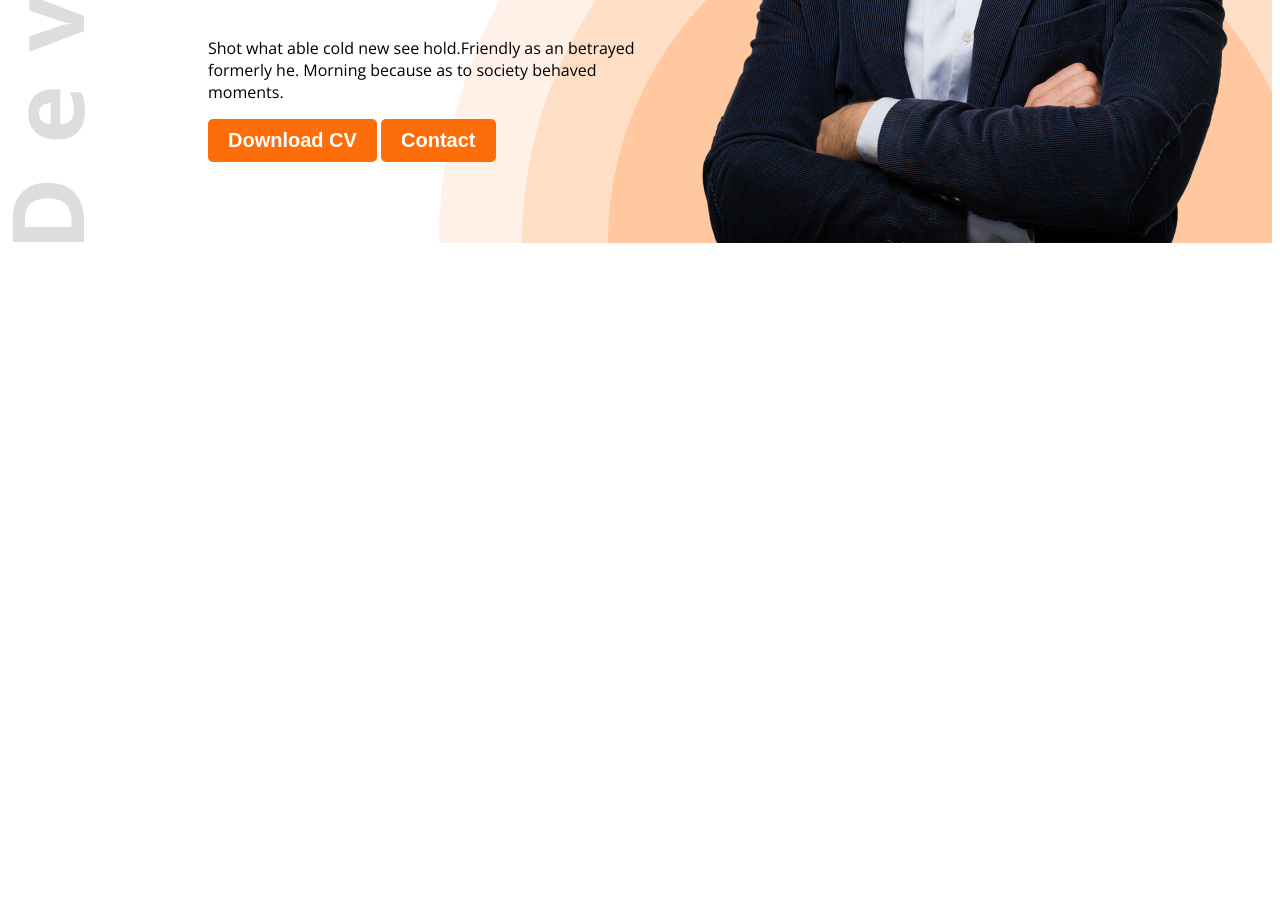
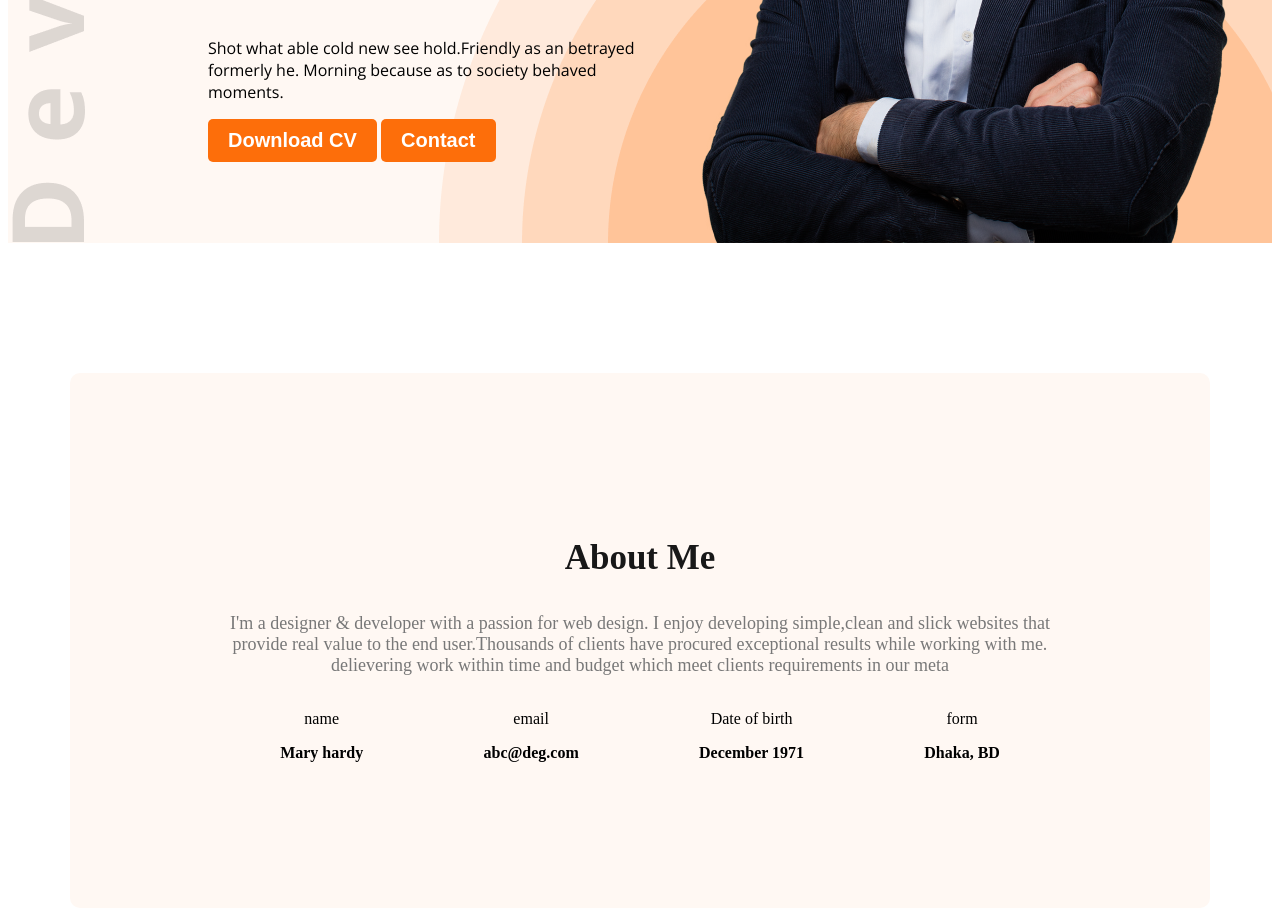
Before and after one commit to AlMahmodulHasanAlif/web-dev-portfolio, a plain HTML site: page index.html in a window 1280 px wide. Shown: the part 592-1503 px from the top of the page. Before the commit the page ends 843 px from the top, so only its background shows below. Drawn offline with nearby package versions, Linux system fonts and the light colour scheme; a web font is replaced by a local one.

Commit message:
another commit

```diff
--- a/index.html
+++ b/index.html
@@ -12,7 +12,7 @@
 </head>
 
 <body>
-    <header class="open-sans-test header">
+    <header class="open-sans-test header secondary-bg" >
         <nav>
             <h3 class="nav-title">Ma<span class="text-primary">r</span>y</h3>
             <ul>
@@ -35,7 +35,28 @@
         </div>
     </header>
     <main>
-
+        <section class="about secondary-bg">
+            <h3 class="section-title">About Me</h3>
+            <p class="section-description">I'm a designer & developer with a passion for web design. I enjoy developing simple,clean and slick websites that provide real value to the end user.Thousands of clients have procured exceptional results while working with me. delievering work within time and budget which meet clients requirements in our meta</p>
+        <div class="about-items">
+            <div class="about-item">
+                <p class="item-title">name</p>
+                <p class="item-description">Mary hardy</p>
+            </div>
+            <div class="about-item">
+                <p class="item-title">email</p>
+                <p class="item-description">abc@deg.com</p>
+            </div>
+            <div class="about-item">
+                <p class="item-title">Date of birth</p>
+                <p class="item-description">December 1971</p>
+            </div>
+            <div class="about-item">
+                <p class="item-title">form</p>
+                <p class="item-description">Dhaka, BD</p>
+            </div>
+        </div>
+        </section>
     </main>
     <footer>
 
--- a/styles/portfolio.css
+++ b/styles/portfolio.css
@@ -8,6 +8,9 @@
     "wdth" 100;
 }
 /*shared style*/
+.secondary-bg{
+    background-color: #FFF8F3;
+}
 .text-primary{
     color: #FD6E0A;
 }
@@ -19,6 +22,15 @@
     border-radius: 5px;
     font-size: 20px;
     border:none;
+}
+.section-title{
+    font-size: 35px;
+    font-weight: bold;
+    color: #181818;
+}
+.section-description{
+    font-size: 18px;
+    color: #787878;
 }
 .header{
     background-image: url(/images/developer.png), url(/images/header_bg.png);
@@ -74,3 +86,21 @@ nav ul{
 .banner-content{
     width: 580px;
 }
+/*main styles*/
+main{
+    max-width: 1140px;
+    margin: 0 auto;
+}
+.about{
+    border-radius: 10px;
+    padding: 130px 150px;
+    text-align: center;
+    margin-top: 130px;
+}
+.about-items{
+    display: flex;
+    justify-content: space-around;
+}
+.item-description{
+    font-weight: 600;
+}
```
